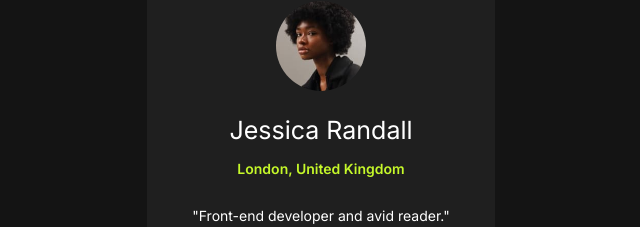
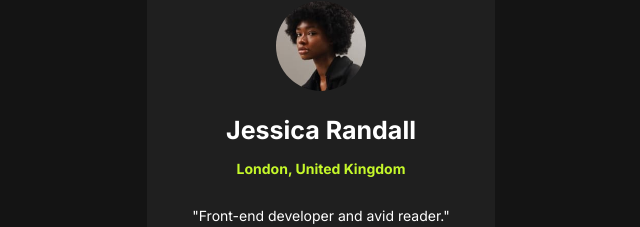
Before and after one commit to leo860/Social-Links---8, a plain HTML site: page index.html in a window 1280 px wide. Shown: the part 125-352 px from the top of the page, without its empty margins (319-959 px from the left). Drawn offline with Linux system fonts and the light colour scheme.

Commit message:
Update style.css

```diff
--- a/style.css
+++ b/style.css
@@ -27,12 +27,12 @@ img{
 }
 .name{
 	font-size: 25px;
-	font-weight: 400;
+	font-weight: 700;
 }
 .locality{
 	font-size: 14px;
 	padding-top: 15px;
-	font-weight: 600;
+	font-weight: 700;
 	color: hsl(75, 94%, 57%);
 }
 .profesion{
```
